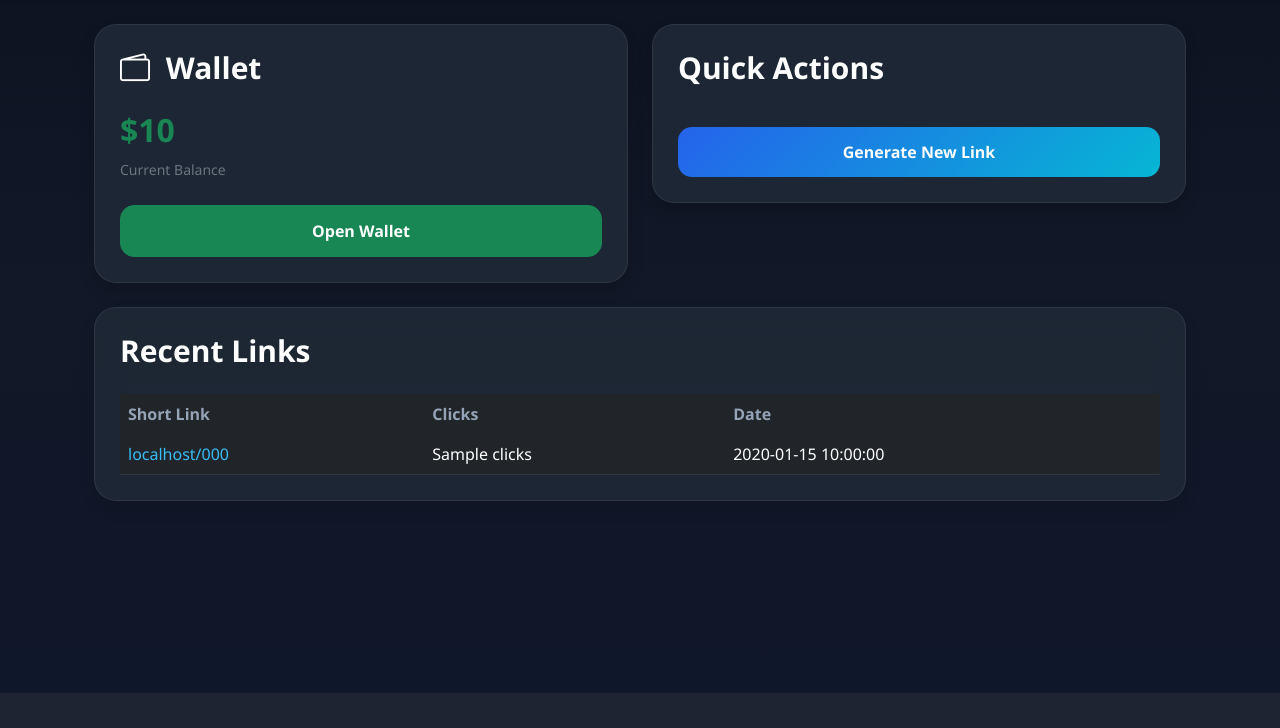
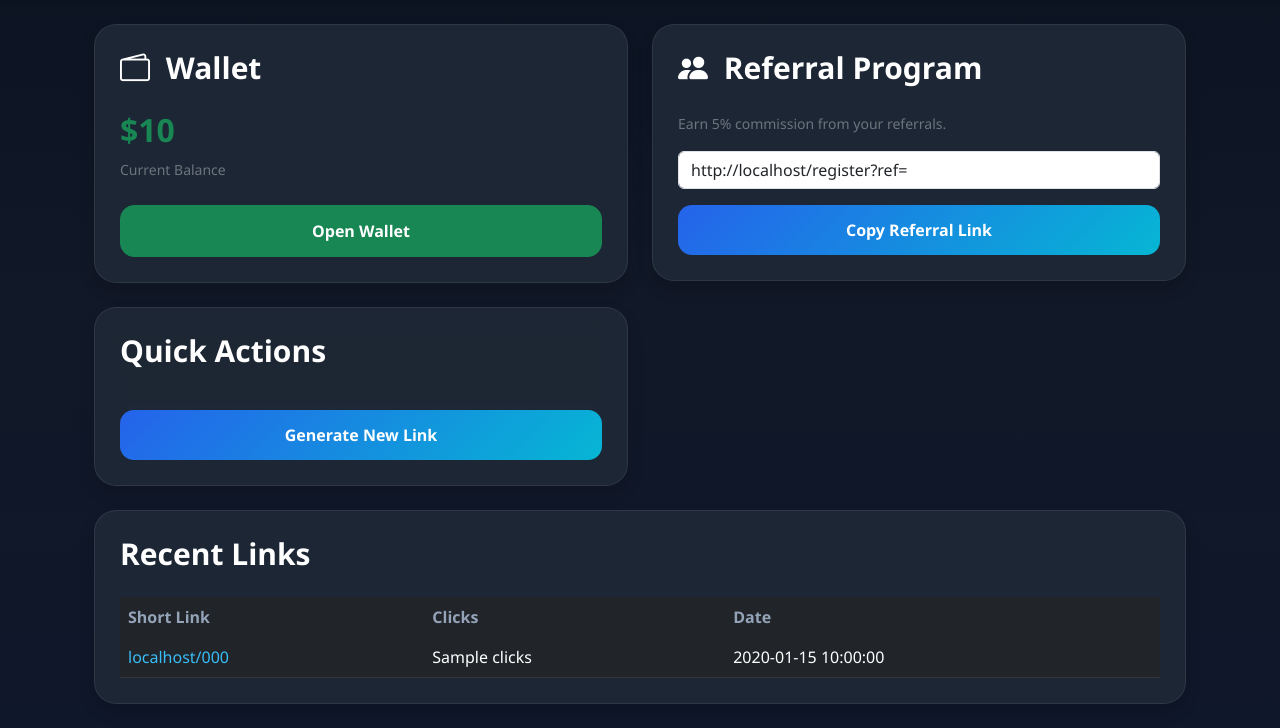
Before and after one commit to Khanarm/Adshort, a Flask app: template templates/dashboard.html in a window 1280 px wide. Shown: the part 107-835 px from the top of the page. Before the commit the page ends 800 px from the top, so only its background shows below. Run offline with Flask 3, Linux system fonts and the light colour scheme; the template is opened without the code that fills it: most values are stand-ins (such as "Sample title", 1, 10 or a date in 2020).

Commit message:
Update dashboard.html

```diff
--- a/templates/dashboard.html
+++ b/templates/dashboard.html
@@ -124,6 +124,36 @@ data-bs-dismiss="offcanvas"></button>
     </div>
 </div>
 
+<div class="col-md-6">
+    <div class="card bg-dark text-white shadow">
+        <div class="card-body">
+
+            <h5 class="card-title">
+                <i class="bi bi-people-fill me-2"></i>
+                Referral Program
+            </h5>
+
+            <small class="text-secondary">
+                Earn 5% commission from your referrals.
+            </small>
+
+            <input
+                type="text"
+                id="refLink"
+                class="form-control mt-3"
+                value="{{ request.host_url }}register?ref={{ user.referral_code }}"
+                readonly
+            >
+
+            <button
+                class="btn btn-primary w-100 mt-3"
+                onclick="copyReferralLink()">
+                Copy Referral Link
+            </button>
+
+        </div>
+    </div>
+</div>
 
         <!-- Quick Actions -->
         <div class="col-md-6">
@@ -206,6 +236,20 @@ data-bs-dismiss="offcanvas"></button>
 
 </div>
 
+<script>
+function copyReferralLink() {
+
+    let copyText = document.getElementById("refLink");
+
+    copyText.select();
+    copyText.setSelectionRange(0, 99999);
+
+    navigator.clipboard.writeText(copyText.value);
+
+    alert("Referral link copied successfully!");
+}
+    </script>
+
 <script src="https://cdn.jsdelivr.net/npm/bootstrap@5.3.3/dist/js/bootstrap.bundle.min.js"></script>
 
 </body>
```
